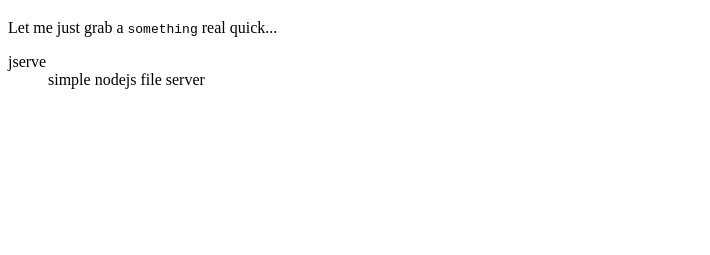
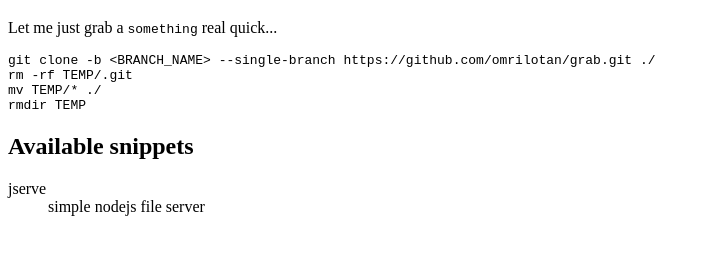
Before and after one commit to omrilotan/grab, a plain HTML site: page index.html in a window 1280 px wide. Shown: the part 61-316 px from the top of the page, without its empty margins (0-710 px from the left). Drawn offline with Linux system fonts and the light colour scheme.

Commit message:
bash script

```diff
--- a/index.html
+++ b/index.html
@@ -14,6 +14,11 @@
         <p>
             Let me just grab a <kbd>something</kbd> real quick...
         </p>
+<pre><code>git clone -b &lt;BRANCH_NAME> --single-branch https://github.com/omrilotan/grab.git ./
+rm -rf TEMP/.git
+mv TEMP/* ./
+rmdir TEMP</code></pre>
+        <h2>Available snippets</h2>
         <dl>
             <dt>jserve</dt>
             <dd>simple nodejs file server</dd>
```
